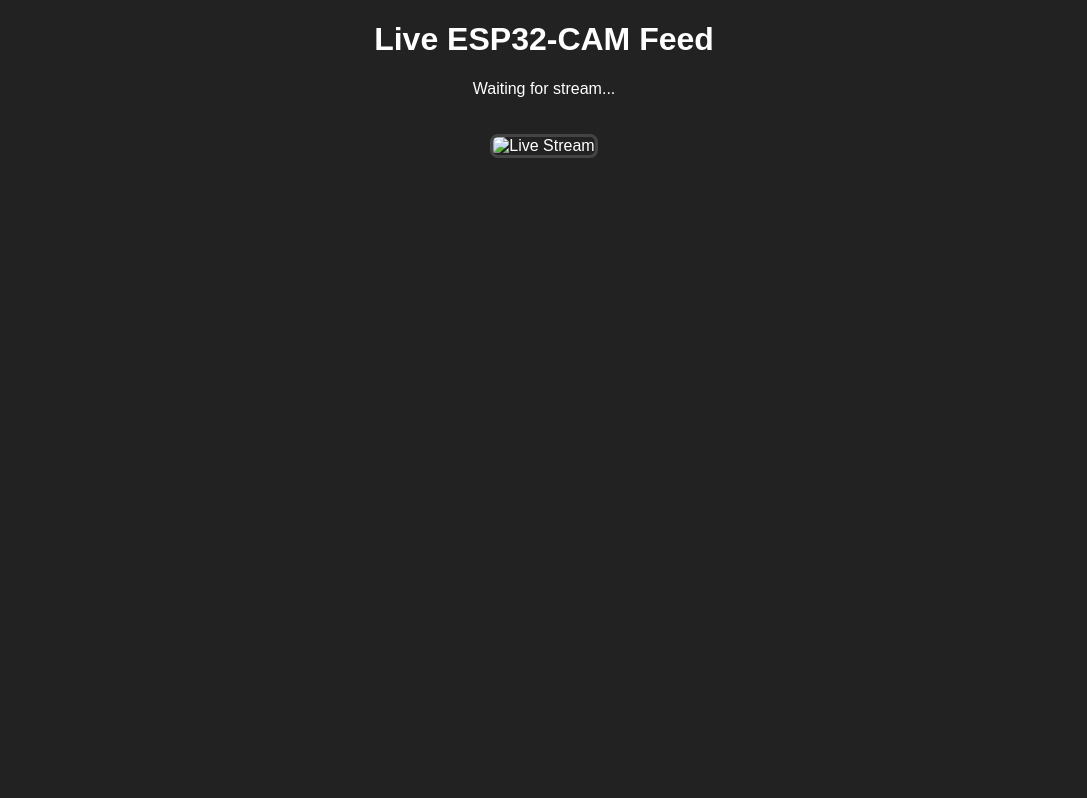
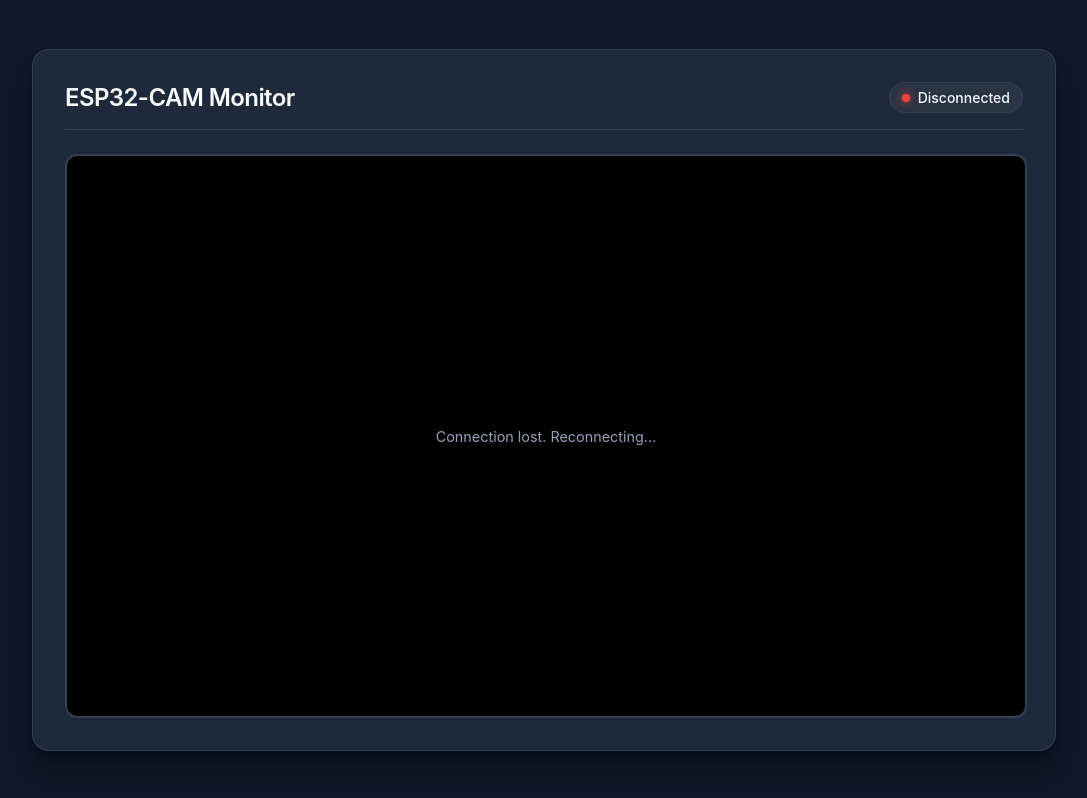
Before and after one commit to Pratham2779/ESP32-stream-server, a website: page index.html in a window 1280 px wide. Shown: the whole page, without its empty margins (96-1183 px from the left). Drawn offline with Linux system fonts and the light colour scheme.

Commit message:
run script chnages

```diff
--- a/index.html
+++ b/index.html
@@ -1,34 +1,211 @@
 <!DOCTYPE html>
-<html>
+<html lang="en">
 <head>
+    <meta charset="UTF-8">
+    <meta name="viewport" content="width=device-width, initial-scale=1.0">
     <title>ESP32-CAM Live Stream</title>
     <style>
-        body { text-align: center; background-color: #222; color: white; font-family: sans-serif; }
-        img { max-width: 100%; border: 3px solid #444; border-radius: 8px; margin-top: 20px; }
+        /* Modern System Font & Reset */
+        :root {
+            --bg-color: #0f172a;
+            --card-bg: #1e293b;
+            --border-color: #334155;
+            --text-main: #f8fafc;
+            --text-muted: #94a3b8;
+        }
+
+        body {
+            margin: 0;
+            padding: 2vw; /* Uses viewport width for fluid padding */
+            background-color: var(--bg-color);
+            color: var(--text-main);
+            font-family: 'Inter', system-ui, -apple-system, sans-serif;
+            display: flex;
+            justify-content: center;
+            align-items: center;
+            min-height: 100vh;
+            box-sizing: border-box;
+        }
+
+        /* Responsive Card Layout */
+        .stream-card {
+            background-color: var(--card-bg);
+            padding: 2rem;
+            border-radius: 16px;
+            box-shadow: 0 20px 25px -5px rgba(0, 0, 0, 0.4), 0 8px 10px -6px rgba(0, 0, 0, 0.2);
+            width: 100%;
+            max-width: 1024px;
+            max-height: 95vh; /* Prevents card from being taller than the screen */
+            display: flex;
+            flex-direction: column;
+            border: 1px solid var(--border-color);
+            box-sizing: border-box;
+        }
+
+        .header {
+            display: flex;
+            justify-content: space-between;
+            align-items: center;
+            margin-bottom: 1.5rem;
+            padding-bottom: 1rem;
+            border-bottom: 1px solid var(--border-color);
+            flex-shrink: 0; /* Prevents header from squishing */
+        }
+
+        h1 {
+            margin: 0;
+            font-size: clamp(1.2rem, 4vw, 1.5rem); /* Fluid typography */
+            font-weight: 600;
+            letter-spacing: -0.025em;
+        }
+
+        /* Dynamic Status Badge */
+        .status-badge {
+            display: inline-flex;
+            align-items: center;
+            gap: 8px;
+            padding: 6px 12px;
+            border-radius: 9999px;
+            font-size: 0.875rem;
+            font-weight: 500;
+            background: rgba(255, 255, 255, 0.05);
+            border: 1px solid var(--border-color);
+            transition: all 0.3s ease;
+            white-space: nowrap;
+        }
+
+        .status-dot {
+            width: 8px;
+            height: 8px;
+            border-radius: 50%;
+            flex-shrink: 0;
+        }
+
+        /* Status Colors */
+        .connecting .status-dot { background-color: #eab308; box-shadow: 0 0 8px #eab308; }
+        .connected .status-dot { background-color: #22c55e; box-shadow: 0 0 8px #22c55e; animation: pulse 2s infinite; }
+        .disconnected .status-dot { background-color: #ef4444; box-shadow: 0 0 8px #ef4444; }
+
+        /* Responsive Video Container */
+        .video-container {
+            position: relative;
+            width: 100%;
+            background-color: #000;
+            border-radius: 12px;
+            overflow: hidden;
+            /* Will try to be 4:3, but shrink if the screen is too short */
+            aspect-ratio: 4 / 3;
+            max-height: 70vh;
+            border: 2px solid var(--border-color);
+            display: flex;
+            justify-content: center;
+            align-items: center;
+        }
+
+        #video-stream {
+            width: 100%;
+            height: 100%;
+            /* Changed to contain: prevents cropping the camera feed on weird screen sizes */
+            object-fit: contain;
+            display: none;
+        }
+
+        .waiting-text {
+            color: var(--text-muted);
+            font-size: clamp(0.8rem, 3vw, 0.9rem);
+            position: absolute;
+            text-align: center;
+            padding: 0 1rem;
+        }
+
+        @keyframes pulse {
+            0% { opacity: 1; transform: scale(1); }
+            50% { opacity: 0.5; transform: scale(1.2); }
+            100% { opacity: 1; transform: scale(1); }
+        }
+
+        /* Mobile & Tablet Adjustments */
+        @media (max-width: 600px) {
+            .stream-card {
+                padding: 1rem;
+                border-radius: 12px;
+            }
+            .header {
+                flex-direction: column;
+                gap: 12px;
+                text-align: center;
+                margin-bottom: 1rem;
+            }
+            .video-container {
+                border-radius: 8px;
+            }
+        }
     </style>
 </head>
 <body>
-    <h1>Live ESP32-CAM Feed</h1>
-    <p>Waiting for stream...</p>
-    <img id="video-stream" src="" alt="Live Stream" />
+
+    <div class="stream-card">
+        <div class="header">
+            <h1>ESP32-CAM Monitor</h1>
+            <div id="status-badge" class="status-badge connecting">
+                <span class="status-dot"></span>
+                <span id="status-text">Connecting...</span>
+            </div>
+        </div>
+
+        <div class="video-container">
+            <span id="waiting-text" class="waiting-text">Waiting for video stream...</span>
+            <img id="video-stream" src="" alt="Live Stream" />
+        </div>
+    </div>
 
     <script>
-        // Use WSS (Secure WebSocket) if hosted on Render (HTTPS), otherwise WS
         const protocol = window.location.protocol === 'https:' ? 'wss:' : 'ws:';
         const wsUrl = `${protocol}//${window.location.host}`;
         const ws = new WebSocket(wsUrl);
+
         const imgElement = document.getElementById('video-stream');
+        const waitingText = document.getElementById('waiting-text');
+        const statusBadge = document.getElementById('status-badge');
+        const statusText = document.getElementById('status-text');
 
-        ws.onopen = () => console.log('Connected to WebSocket server');
+        function updateStatus(state, text) {
+            statusBadge.className = `status-badge ${state}`;
+            statusText.textContent = text;
+        }
+
+        ws.onopen = () => {
+            console.log('Connected to WebSocket server');
+            updateStatus('connected', 'Live');
+        };
 
         ws.onmessage = (event) => {
             if (event.data instanceof Blob) {
+                if (imgElement.style.display !== 'block') {
+                    imgElement.style.display = 'block';
+                    waitingText.style.display = 'none';
+                }
+
+                if (imgElement.src) {
+                    URL.revokeObjectURL(imgElement.src);
+                }
+
                 const urlObject = URL.createObjectURL(event.data);
                 imgElement.src = urlObject;
             }
         };
 
-        ws.onclose = () => console.log('Disconnected from WebSocket server');
+        ws.onclose = () => {
+            console.log('Disconnected from WebSocket server');
+            updateStatus('disconnected', 'Disconnected');
+            imgElement.style.display = 'none';
+            waitingText.style.display = 'block';
+            waitingText.textContent = 'Connection lost. Reconnecting...';
+        };
+
+        ws.onerror = () => {
+            updateStatus('disconnected', 'Error');
+        };
     </script>
 </body>
 </html>
--- a/package.json
+++ b/package.json
@@ -4,7 +4,8 @@
   "description": "",
   "main": "index.js",
   "scripts": {
-    "test": "echo \"Error: no test specified\" && exit 1"
+    "test": "echo \"Error: no test specified\" && exit 1",
+    "start":"node ./server.js"
   },
   "keywords": [],
   "author": "",
```
